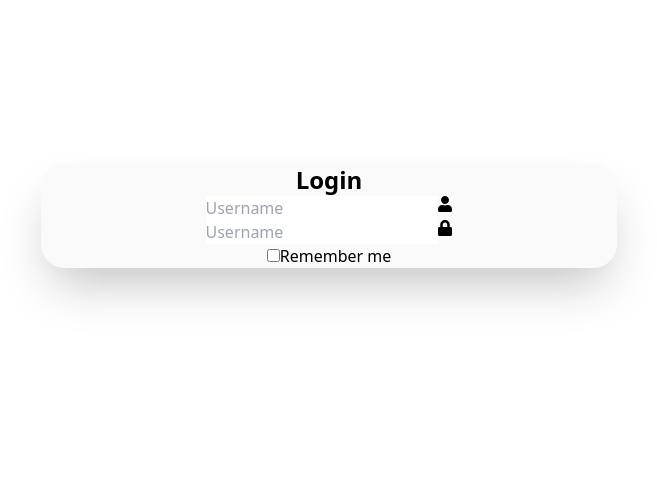
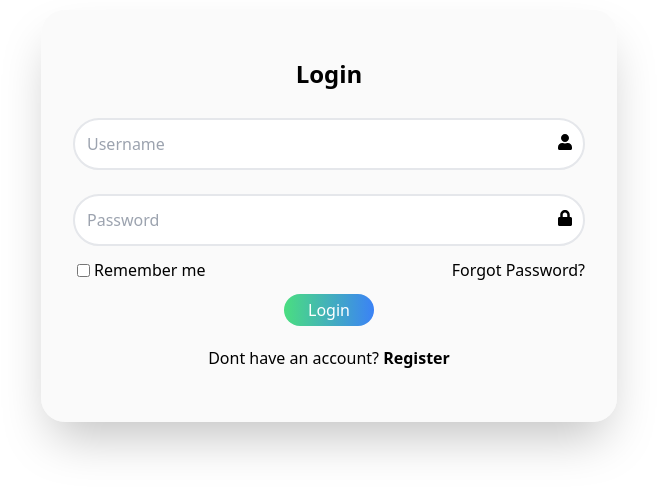
Before and after one commit to santiagoSS99/Portfolio_NextJs, a Next.js app: page /login in a window 1280 px wide. Shown: the part 184-678 px from the top of the page, without its empty margins (311-968 px from the left). Built offline with nearby package versions, Linux system fonts and the light colour scheme.

Commit message:
Improving Styles of login Component

```diff
--- a/src/app/login/page.tsx
+++ b/src/app/login/page.tsx
@@ -3,32 +3,32 @@ import { FaLock, FaUser } from "react-icons/fa";
 
 const Login = () => {
   return (
-    <article className="flex justify-center items-center h-screen">
-      <form className="flex flex-col justify-center items-center w-[45%] shadow-2xl rounded-3xl backdrop-blur bg-softwhite">
-        <h1 className="font-black text-2xl">Login</h1>
-        <section className="flex relative w-full justify-center">
-          <input type="text" placeholder="Username" required />
-          <FaUser className="icon" />
+    <article className="flex justify-center items-center h-screen ">
+      <form className="flex flex-col justify-center items-center w-[45%] p-8 h-auto shadow-2xl rounded-3xl backdrop-blur bg-softwhite">
+        <h1 className="font-black text-2xl my-4">Login</h1>
+        <section className="flex relative justify-center w-full">
+          <input type="text" placeholder="Username" required className="w-full border-2 p-3 my-3 rounded-full"/>
+          <FaUser className="absolute right-3 top-7"/>
         </section>
-        <section className="flex relative w-full justify-center">
-          <input type="password" placeholder="Username" required />
-          <FaLock className="icon" />
+        <section className="flex relative justify-center w-full">
+          <input type="password" placeholder="Password" required className="w-full border-2 p-3 my-3 rounded-full"/>
+          <FaLock className="absolute right-3 top-7"/>
         </section>
-        <section className="flex justify-center">
-          <label>
-            <input type="checkbox" />
+        <section className="flex justify-between w-full top-7">
+          <label className="inline-flex items-center" >
+            <input type="checkbox" className="m-1 justify-center"/>
             Remember me
           </label>
-          {/* <a href="">Forgot Password?</a> */}
+          <a href="">Forgot Password?</a>
         </section>
 
-        <section>
-          {/* <button type="submit">Login</button> */}
+        <section className="mt-3">
+          <button type="submit" className="px-6 py-1 rounded-3xl text-white bg-gradient-to-r from-green-400 to-blue-500 hover:from-pink-500 hover:to-yellow-500">Login</button>
         </section>
 
-        <section>
+        <section className="mt-5 mb-5">
           <p>
-            {/* Don't have an account? <a href="">Register</a> */}
+            Dont have an account? <a className="font-bold" href="">Register</a>
           </p>
         </section>
       </form>
```
